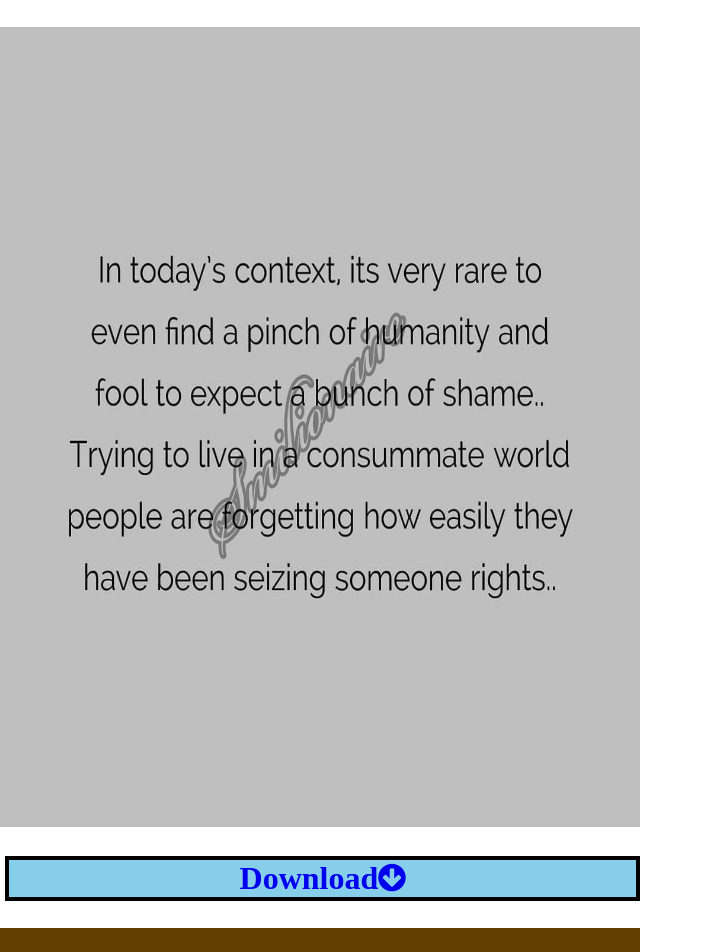
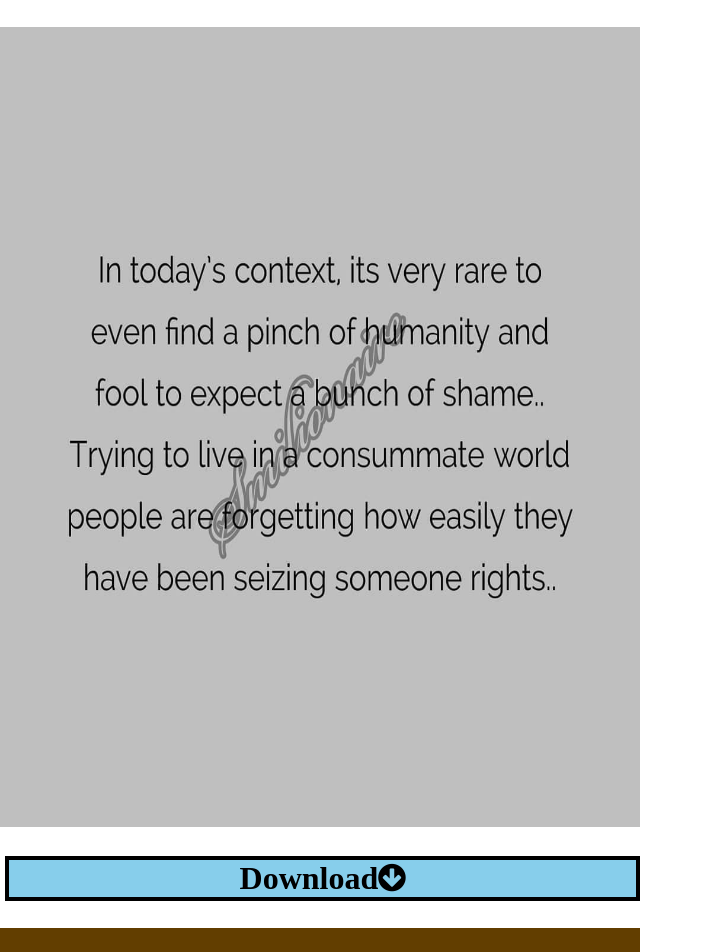
Before and after one commit to smilionaire/September, a plain HTML site: page index.html in a window 1280 px wide. Shown: the top 952 px of the page, without its empty margins (0-703 px from the left). Drawn offline with Linux system fonts and the light colour scheme.

Commit message:
Update sep.css

```diff
--- a/sep.css
+++ b/sep.css
@@ -13,12 +13,16 @@
 }
 .sep a{
 	text-decoration: none;
+	color: #000;
 }
 .sep h1{
 	border: 2px solid black;
 	background-color: skyblue;
 	margin-top: 25px;
 	text-align: center;
+}
+.sep i{
+	color: #000;
 }
 @media only screen and (min-width: 1100px){
 .sep img{
```
